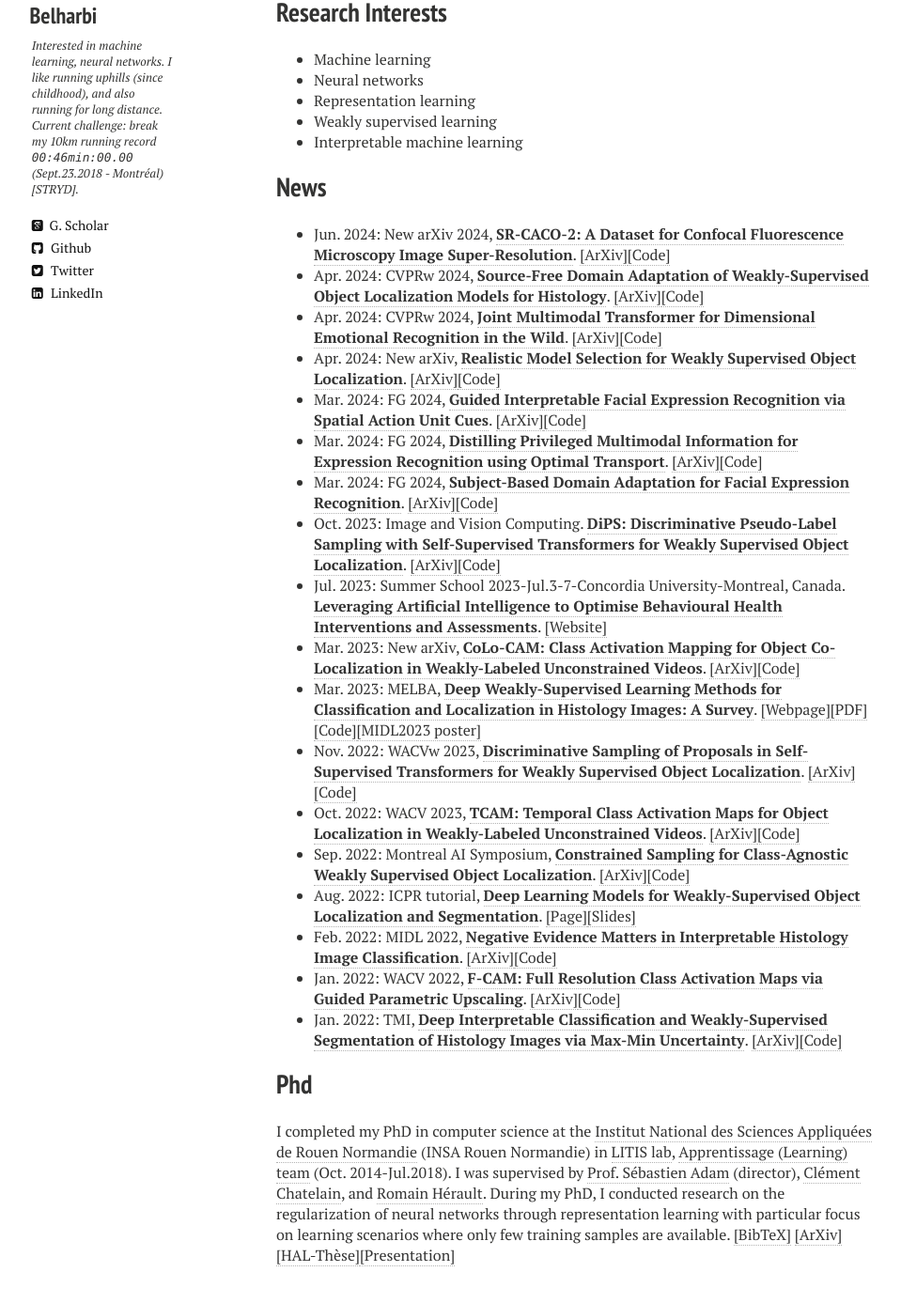
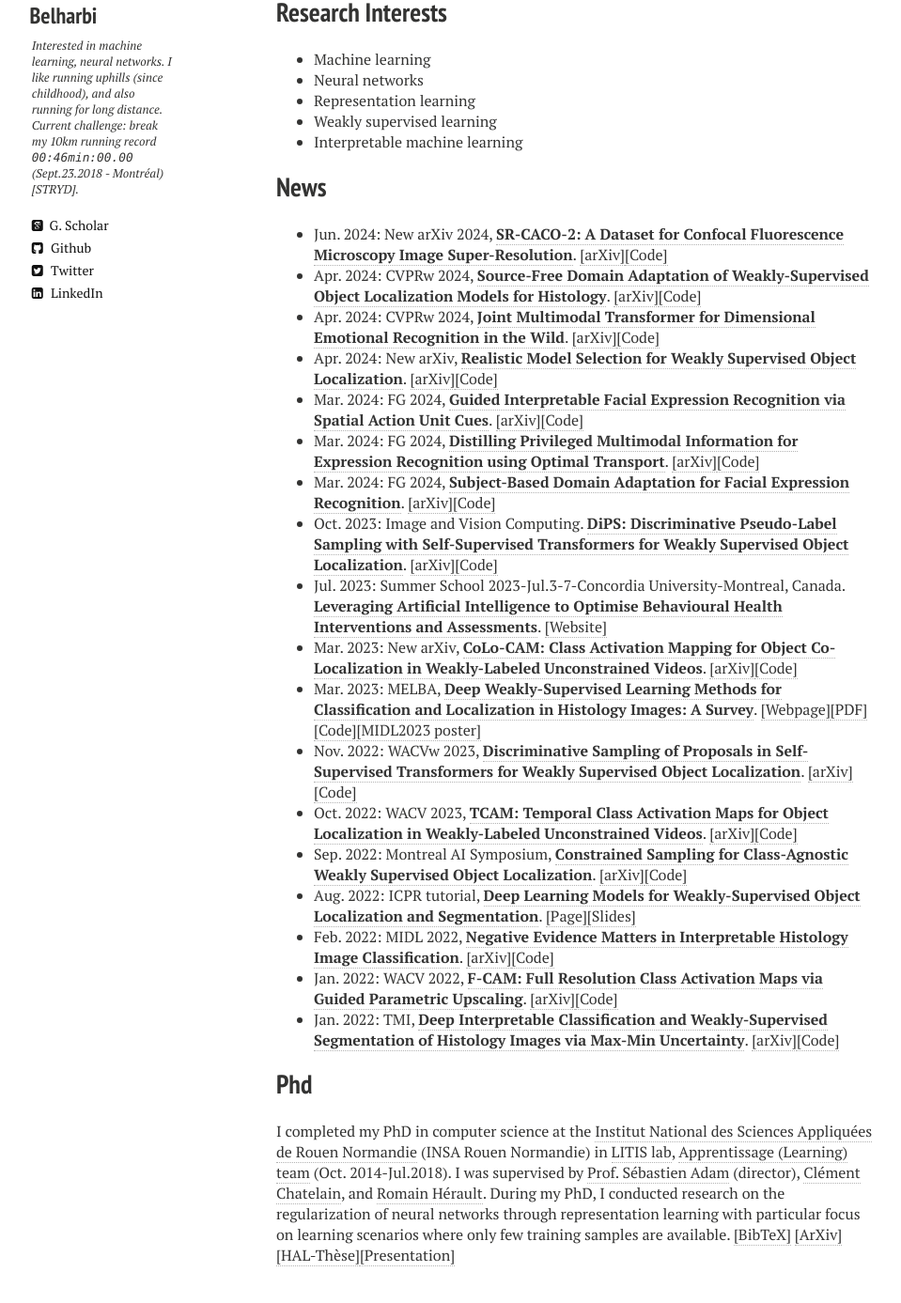
Before and after one commit to sbelharbi/sbelharbi.github.io, a Jekyll site: the page built from index.md, in a window 1280 px wide and 1400 px high, scrolled down 1272 px. Shown: the top 1387 px of the window at 94% size, without its empty margins (26-985 px from the left). Built offline with Jekyll 4.4.1, drawn with Linux system fonts in a browser that asks for light colours; nearby versions of some CDN libraries.

```diff
--- a/index.md
+++ b/index.md
@@ -23,24 +23,24 @@ My name is Soufiane Belharbi. I am a post-doc at [LIVIA Lab., ÉTS, Montreal](ht
 
 
 ## News
-* Jun. 2024: New arXiv 2024, [**SR-CACO-2: A Dataset for Confocal Fluorescence Microscopy Image Super-Resolution**](https://arxiv.org/abs/2406.09168). <a href="https://arxiv.org/abs/2406.09168">[ArXiv]</a><a href="https://github.com/sbelharbi/sr-caco-2">[Code]</a>
-* Apr. 2024: CVPRw 2024, [**Source-Free Domain Adaptation of Weakly-Supervised Object Localization Models for Histology**](https://arxiv.org/abs/2404.19113). <a href="https://arxiv.org/abs/2404.19113">[ArXiv]</a><a href="https://github.com/AlexisGuichemerreCode/survey_hist_wsol_sfda">[Code]</a>
-* Apr. 2024: CVPRw 2024, [**Joint Multimodal Transformer for Dimensional Emotional Recognition in the Wild**](https://arxiv.org/abs/2403.10488). <a href="https://arxiv.org/abs/2403.10488">[ArXiv]</a><a href="https://github.com/PoloWlg/Joint-Multimodal-Transformer-6th-ABAW">[Code]</a>
-* Apr. 2024: New arXiv, [**Realistic Model Selection for Weakly Supervised Object Localization**](https://arxiv.org/abs/2404.10034). <a href="https://arxiv.org/abs/2404.10034">[ArXiv]</a><a href="https://github.com/shakeebmurtaza/wsol_model_selection">[Code]</a>
-* Mar. 2024: FG 2024, [**Guided Interpretable Facial Expression Recognition via Spatial Action Unit Cues**](https://arxiv.org/abs/2402.00281). <a href="https://arxiv.org/abs/2402.00281">[ArXiv]</a><a href="https://github.com/sbelharbi/interpretable-fer-aus">[Code]</a>
-* Mar. 2024: FG 2024, [**Distilling Privileged Multimodal Information for Expression Recognition using Optimal Transport**](https://arxiv.org/abs/2401.15489). <a href="https://arxiv.org/abs/2401.15489">[ArXiv]</a><a href="https://github.com/haseebaslam95/PKDOT">[Code]</a>
-* Mar. 2024: FG 2024, [**Subject-Based Domain Adaptation for Facial Expression Recognition**](https://arxiv.org/abs/2312.05632). <a href="https://arxiv.org/abs/2312.05632">[ArXiv]</a><a href="https://github.com/osamazeeshan/Subject-Based-Domain-Adaptation-for-FER">[Code]</a>
-* Oct. 2023: Image and Vision Computing. [**DiPS: Discriminative Pseudo-Label Sampling with Self-Supervised Transformers for Weakly Supervised Object Localization**](https://arxiv.org/abs/2310.06196). <a href="https://arxiv.org/abs/2310.06196">[ArXiv]</a><a href="https://github.com/shakeebmurtaza/dips">[Code]</a>
+* Jun. 2024: New arXiv 2024, [**SR-CACO-2: A Dataset for Confocal Fluorescence Microscopy Image Super-Resolution**](https://arxiv.org/abs/2406.09168). <a href="https://arxiv.org/abs/2406.09168">[arXiv]</a><a href="https://github.com/sbelharbi/sr-caco-2">[Code]</a>
+* Apr. 2024: CVPRw 2024, [**Source-Free Domain Adaptation of Weakly-Supervised Object Localization Models for Histology**](https://arxiv.org/abs/2404.19113). <a href="https://arxiv.org/abs/2404.19113">[arXiv]</a><a href="https://github.com/AlexisGuichemerreCode/survey_hist_wsol_sfda">[Code]</a>
+* Apr. 2024: CVPRw 2024, [**Joint Multimodal Transformer for Dimensional Emotional Recognition in the Wild**](https://arxiv.org/abs/2403.10488). <a href="https://arxiv.org/abs/2403.10488">[arXiv]</a><a href="https://github.com/PoloWlg/Joint-Multimodal-Transformer-6th-ABAW">[Code]</a>
+* Apr. 2024: New arXiv, [**Realistic Model Selection for Weakly Supervised Object Localization**](https://arxiv.org/abs/2404.10034). <a href="https://arxiv.org/abs/2404.10034">[arXiv]</a><a href="https://github.com/shakeebmurtaza/wsol_model_selection">[Code]</a>
+* Mar. 2024: FG 2024, [**Guided Interpretable Facial Expression Recognition via Spatial Action Unit Cues**](https://arxiv.org/abs/2402.00281). <a href="https://arxiv.org/abs/2402.00281">[arXiv]</a><a href="https://github.com/sbelharbi/interpretable-fer-aus">[Code]</a>
+* Mar. 2024: FG 2024, [**Distilling Privileged Multimodal Information for Expression Recognition using Optimal Transport**](https://arxiv.org/abs/2401.15489). <a href="https://arxiv.org/abs/2401.15489">[arXiv]</a><a href="https://github.com/haseebaslam95/PKDOT">[Code]</a>
+* Mar. 2024: FG 2024, [**Subject-Based Domain Adaptation for Facial Expression Recognition**](https://arxiv.org/abs/2312.05632). <a href="https://arxiv.org/abs/2312.05632">[arXiv]</a><a href="https://github.com/osamazeeshan/Subject-Based-Domain-Adaptation-for-FER">[Code]</a>
+* Oct. 2023: Image and Vision Computing. [**DiPS: Discriminative Pseudo-Label Sampling with Self-Supervised Transformers for Weakly Supervised Object Localization**](https://arxiv.org/abs/2310.06196). <a href="https://arxiv.org/abs/2310.06196">[arXiv]</a><a href="https://github.com/shakeebmurtaza/dips">[Code]</a>
 * Jul. 2023: Summer School 2023-Jul.3-7-Concordia University-Montreal, Canada. [**Leveraging Artificial Intelligence to Optimise Behavioural Health Interventions and Assessments**](https://frqs-ai-summerschool23.squarespace.com/). <a href="https://frqs-ai-summerschool23.squarespace.com/">[Website]</a>
-* Mar. 2023: New arXiv, [**CoLo-CAM: Class Activation Mapping for Object Co-Localization in Weakly-Labeled Unconstrained Videos**](https://arxiv.org/abs/2303.09044). <a href="https://arxiv.org/abs/2303.09044">[ArXiv]</a><a href="https://github.com/sbelharbi/colo-cam">[Code]</a>
+* Mar. 2023: New arXiv, [**CoLo-CAM: Class Activation Mapping for Object Co-Localization in Weakly-Labeled Unconstrained Videos**](https://arxiv.org/abs/2303.09044). <a href="https://arxiv.org/abs/2303.09044">[arXiv]</a><a href="https://github.com/sbelharbi/colo-cam">[Code]</a>
 * Mar. 2023: MELBA, [**Deep Weakly-Supervised Learning Methods for Classification and Localization in Histology Images: A Survey**](https://www.melba-journal.org/papers/2023:004.html). <a href="https://www.melba-journal.org/papers/2023:004.html">[Webpage]</a><a href="https://www.melba-journal.org/pdf/2023:004.pdf">[PDF]</a><a href="https://github.com/jeromerony/survey_wsl_histology">[Code]</a><a href="/publications/2023/poster-midl-2023.pdf">[MIDL2023 poster]</a>
-* Nov. 2022: WACVw 2023, [**Discriminative Sampling of Proposals in Self-Supervised Transformers for Weakly Supervised Object Localization**](https://arxiv.org/abs/2209.09209). <a href="https://arxiv.org/abs/2209.09209">[ArXiv]</a><a href="https://github.com/shakeebmurtaza/dips">[Code]</a>
-* Oct. 2022: WACV 2023, [**TCAM: Temporal Class Activation Maps for Object Localization in Weakly-Labeled Unconstrained Videos**](https://arxiv.org/abs/2208.14542). <a href="https://arxiv.org/abs/2208.14542">[ArXiv]</a><a href="https://github.com/sbelharbi/tcam-wsol-video">[Code]</a>
-* Sep. 2022: Montreal AI Symposium, [**Constrained Sampling for Class-Agnostic Weakly Supervised Object Localization**](https://arxiv.org/abs/2209.09195). <a href="https://arxiv.org/abs/2209.09195">[ArXiv]</a><a href="https://github.com/shakeebmurtaza/dips">[Code]</a>
+* Nov. 2022: WACVw 2023, [**Discriminative Sampling of Proposals in Self-Supervised Transformers for Weakly Supervised Object Localization**](https://arxiv.org/abs/2209.09209). <a href="https://arxiv.org/abs/2209.09209">[arXiv]</a><a href="https://github.com/shakeebmurtaza/dips">[Code]</a>
+* Oct. 2022: WACV 2023, [**TCAM: Temporal Class Activation Maps for Object Localization in Weakly-Labeled Unconstrained Videos**](https://arxiv.org/abs/2208.14542). <a href="https://arxiv.org/abs/2208.14542">[arXiv]</a><a href="https://github.com/sbelharbi/tcam-wsol-video">[Code]</a>
+* Sep. 2022: Montreal AI Symposium, [**Constrained Sampling for Class-Agnostic Weakly Supervised Object Localization**](https://arxiv.org/abs/2209.09195). <a href="https://arxiv.org/abs/2209.09195">[arXiv]</a><a href="https://github.com/shakeebmurtaza/dips">[Code]</a>
 * Aug. 2022: ICPR tutorial, [**Deep Learning Models for Weakly-Supervised Object Localization and Segmentation**]({{ site.url }}/icpr-2022-tutorial-wsl/). <a href="/icpr-2022-tutorial-wsl">[Page]</a><a href="/publications/icpr-tutorial-wsl-2022/slides.pdf">[Slides]</a>
-* Feb. 2022: MIDL 2022, [**Negative Evidence Matters in Interpretable Histology Image Classification**](https://arxiv.org/abs/2201.02445). <a href="https://arxiv.org/abs/2201.02445">[ArXiv]</a><a href="https://github.com/sbelharbi/negev">[Code]</a>
-* Jan. 2022: WACV 2022, [**F-CAM: Full Resolution Class Activation Maps via Guided Parametric Upscaling**](https://arxiv.org/abs/2109.07069). <a href="https://arxiv.org/abs/2109.07069">[ArXiv]</a><a href="https://github.com/sbelharbi/fcam-wsol">[Code]</a>
-* Jan. 2022: TMI, [**Deep Interpretable Classification and Weakly-Supervised Segmentation of Histology Images via Max-Min Uncertainty**](https://arxiv.org/abs/2011.07221). <a href="https://arxiv.org/abs/2011.07221">[ArXiv]</a><a href="https://github.com/sbelharbi/deep-wsl-histo-min-max-uncertainty">[Code]</a>
+* Feb. 2022: MIDL 2022, [**Negative Evidence Matters in Interpretable Histology Image Classification**](https://arxiv.org/abs/2201.02445). <a href="https://arxiv.org/abs/2201.02445">[arXiv]</a><a href="https://github.com/sbelharbi/negev">[Code]</a>
+* Jan. 2022: WACV 2022, [**F-CAM: Full Resolution Class Activation Maps via Guided Parametric Upscaling**](https://arxiv.org/abs/2109.07069). <a href="https://arxiv.org/abs/2109.07069">[arXiv]</a><a href="https://github.com/sbelharbi/fcam-wsol">[Code]</a>
+* Jan. 2022: TMI, [**Deep Interpretable Classification and Weakly-Supervised Segmentation of Histology Images via Max-Min Uncertainty**](https://arxiv.org/abs/2011.07221). <a href="https://arxiv.org/abs/2011.07221">[arXiv]</a><a href="https://github.com/sbelharbi/deep-wsl-histo-min-max-uncertainty">[Code]</a>
 
 
 
```
